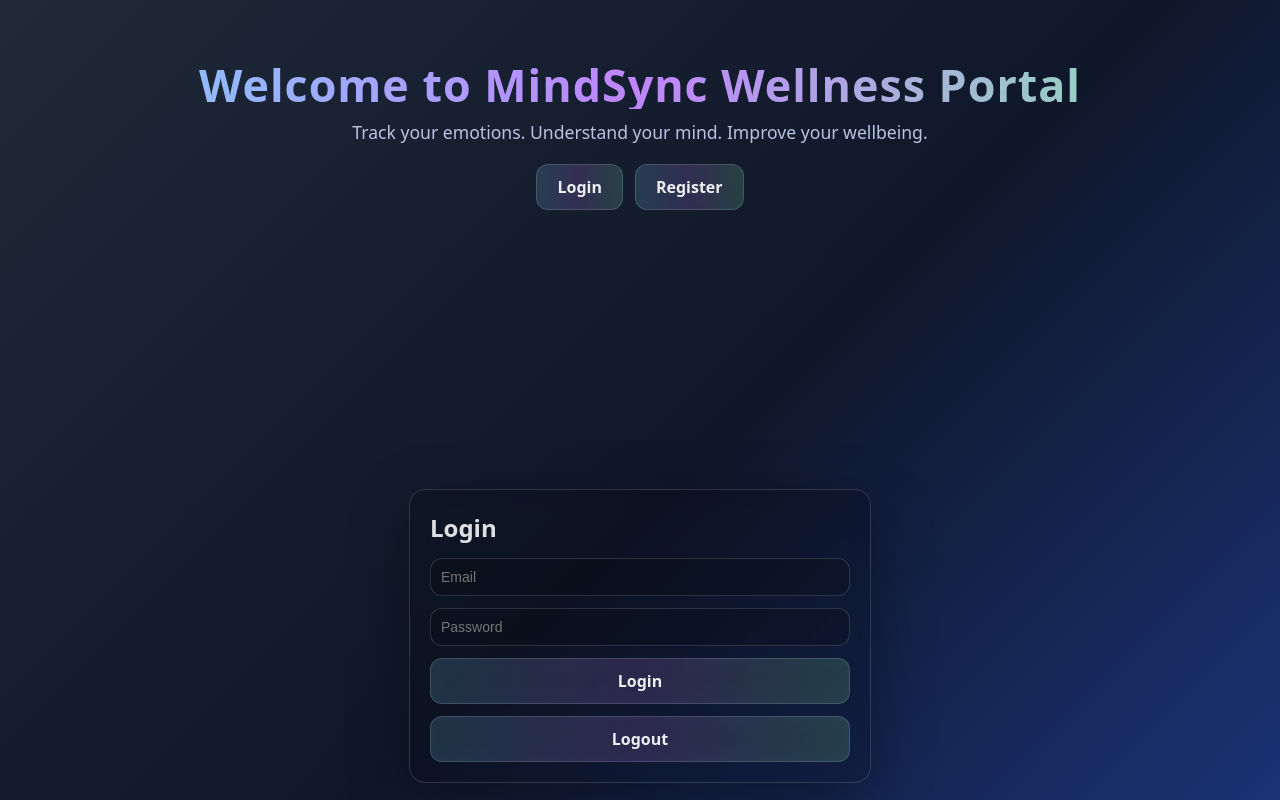
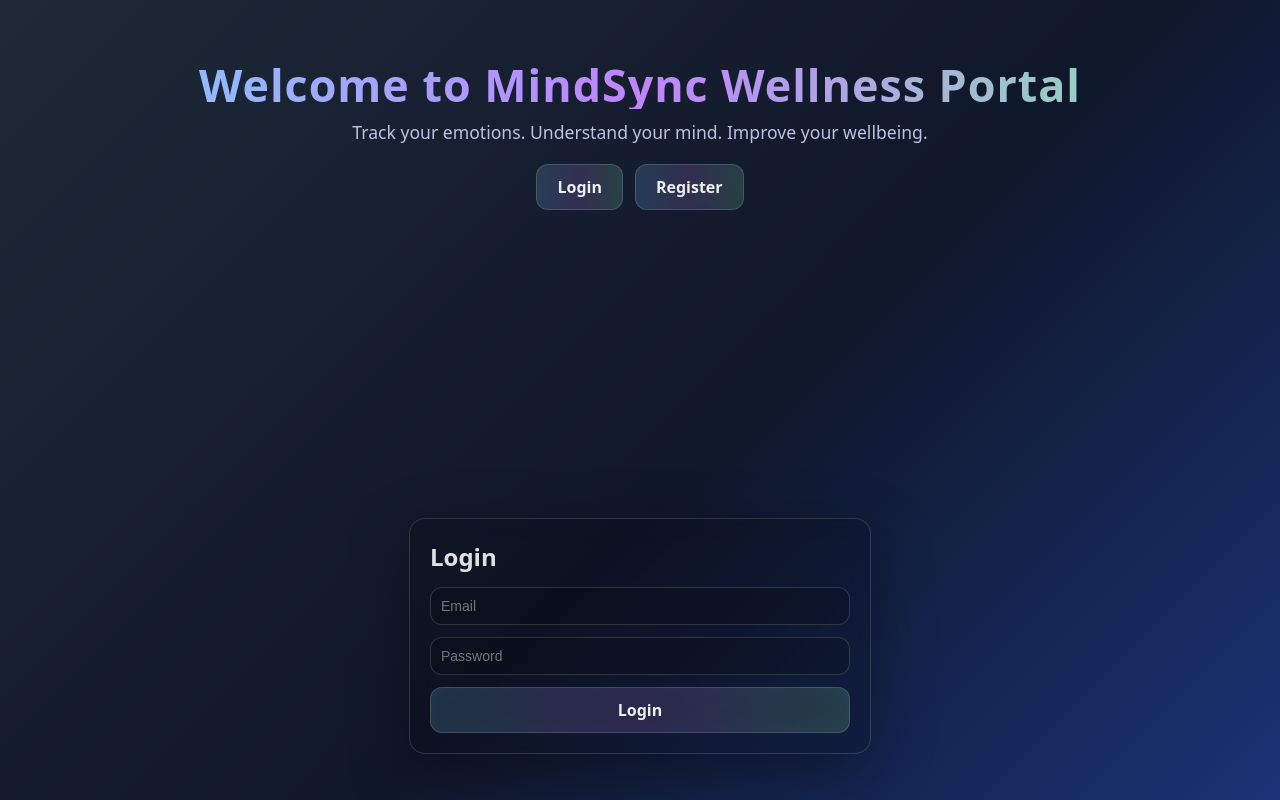
Before and after one commit to lucadistefano123/comp313-002-Team1-W26, a React (Vite) app in the folder mindsync-auth/client/: page / in a window 1280 px wide. Shown: the top 800 px of the page. Built offline with nearby package versions, Linux system fonts and the light colour scheme; no server answers.

Commit message:
Json fix

```diff
--- a/mindsync-auth/client/src/pages/Login.jsx
+++ b/mindsync-auth/client/src/pages/Login.jsx
@@ -57,7 +57,7 @@ export default function Login({ onAuthed }) {
 
           {/* ✅ no inline button styling so it follows your wellness theme */}
           <button type="submit">Login</button>
-          <button type="button" onClick={doLogout}>Logout</button>
+
         </form>
 
         {msg && <p style={styles.ok}>{msg}</p>}
```
Also changed, not shown: mindsync-auth/package.json (added, +12 -0 lines), 1 other file (tests, documents, lock files or other folders).
